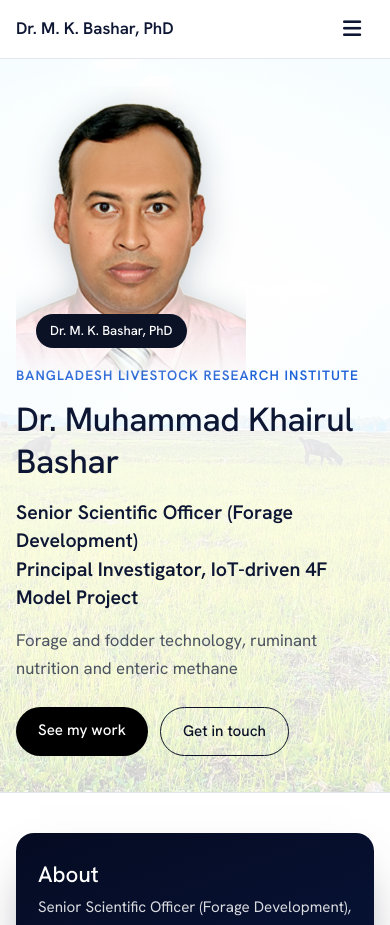
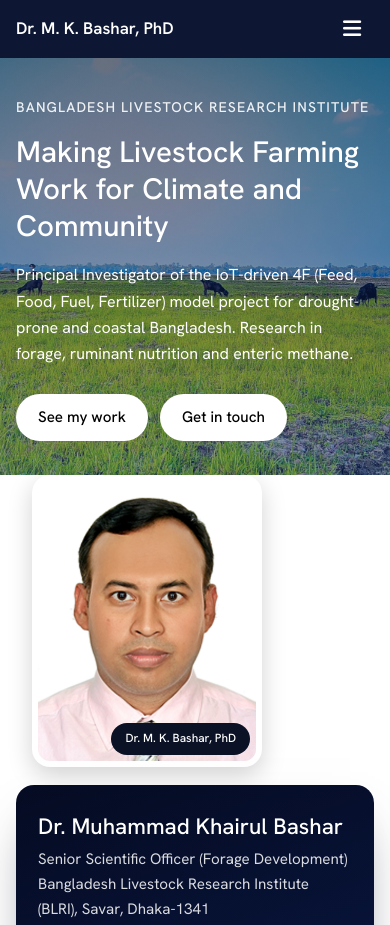
Before and after one commit to DrMKBashar/DrMKBashar.github.io, a plain HTML site: page index.html in a window 390 px wide. Shown: the top 925 px of the page. Drawn offline with Linux system fonts and the light colour scheme.

Commit message:
Restore clear photo banner on the first page with About below
Co-Authored-By: Claude Sonnet 5.5 <noreply@anthropic.com>

```diff
--- a/assets/css/style.css
+++ b/assets/css/style.css
@@ -297,78 +297,3 @@ a:hover{color:#0a2a6b}
       linear-gradient(180deg,var(--g1) 0%,var(--g2) 60%,var(--g3) 100%)}
   .featured h3,.featured p{max-width:none}
 }
-
-/* ---- hero in the style of the Shakila Faruque site: photo fades into white, framed portrait on the right ---- */
-.site-header,.site-header.solid{background:#fff;border-bottom:1px solid var(--line);box-shadow:none}
-.brand{color:var(--navy)}
-.nav a,.nav a:hover{color:var(--navy)}
-.nav a:hover{border-bottom-color:var(--navy)}
-.menu-btn{color:var(--navy)}
-.hero{position:relative;overflow:hidden;display:block;min-height:0;padding:0;color:var(--ink);background:#fff;border-bottom:1px solid var(--line)}
-.hero-bg{position:absolute;inset:0 0 0 auto;width:68%;height:100%;object-fit:cover;object-position:center 55%}
-.hero::after{content:"";position:absolute;inset:0;background:linear-gradient(90deg,#fff 0%,#fff 30%,rgba(255,255,255,.55) 52%,rgba(255,255,255,0) 82%)}
-.hero-grid{position:relative;z-index:1;display:grid;grid-template-columns:1.15fr .85fr;gap:40px;align-items:center;padding-top:112px;padding-bottom:64px}
-.hero h1{color:var(--navy);font-size:clamp(2.3rem,5vw,3.4rem);max-width:none;margin:0;letter-spacing:-.01em}
-.hero-kicker{margin:0 0 12px;color:#1f63d8;opacity:1;font-size:.85rem;font-weight:600;letter-spacing:.08em;text-transform:uppercase}
-.hero-role{margin:16px 0 0;font-size:1.22rem;font-weight:600;color:var(--navy);line-height:1.45}
-.hero-spec{margin:16px 0 24px;font-size:1.05rem;color:var(--muted);max-width:26em}
-.hero-btns .pill-outline{border:1.5px solid #0b1226;color:#0b1226;background:transparent}
-.hero-btns .pill-outline:hover{background:#0b1226;color:#fff}
-.hero-portrait{margin:0;justify-self:end;width:100%;max-width:340px;position:relative}
-.hero-portrait img{width:100%;height:auto;aspect-ratio:4/5;object-fit:cover;object-position:center 15%;border-radius:18px;border:6px solid #fff;box-shadow:0 10px 30px rgba(15,39,71,.22)}
-.hero-portrait figcaption{position:absolute;right:20px;bottom:20px;background:#0b1226;color:#fff;font-size:.82rem;font-weight:500;padding:6px 14px;border-radius:300px}
-.about{padding:56px 0 20px;background:#fff}
-.about-grid{display:block;margin-top:0}
-.about .navy-card{margin:0;max-width:none}
-@media (max-width:820px){
-  .site-header,.site-header.solid{background:#fff}
-  .nav{background:#fff;border-bottom:1px solid var(--line)}
-  .nav a{color:var(--navy);border-bottom:1px solid var(--line)}
-  .hero{padding:0;min-height:0}
-  .hero-bg{width:100%;background-position:center}
-  .hero::after{background:linear-gradient(rgba(255,255,255,.94) 0%,rgba(255,255,255,.9) 55%,rgba(255,255,255,.8) 100%)}
-  .hero-grid{grid-template-columns:1fr;padding-top:86px;padding-bottom:40px;gap:26px}
-  .hero-portrait{order:-1;justify-self:start;max-width:220px}
-  .hero h1{font-size:2.1rem}
-  .about{padding:40px 0 10px}
-  .about-grid{margin-top:0}
-  .about .navy-card{margin:0;padding:28px 22px}
-}
-
-/* ---- bottom of the background photo blurs into white; text side stays clean ---- */
-.hero-bg{z-index:0}
-.hero::before{content:"";position:absolute;left:0;right:0;bottom:0;height:46%;z-index:1;pointer-events:none;
-  background:linear-gradient(to bottom,rgba(255,255,255,0) 0%,rgba(255,255,255,.55) 55%,#fff 100%);
-  -webkit-backdrop-filter:blur(9px);backdrop-filter:blur(9px);
-  -webkit-mask-image:linear-gradient(to bottom,transparent 0%,#000 70%);mask-image:linear-gradient(to bottom,transparent 0%,#000 70%)}
-.hero::after{z-index:1;background:linear-gradient(90deg,#fff 0%,#fff 38%,rgba(255,255,255,.5) 56%,rgba(255,255,255,0) 86%)}
-.hero-grid{z-index:2}
-@media (max-width:820px){
-  .hero::before{height:34%}
-}
-
-/* ---- portrait as a cut-out: no frame, stands on the bottom edge, shoulders fade into the page ---- */
-.hero-grid{align-items:end;padding-bottom:0}
-.hero-text{align-self:center;padding:0 0 64px}
-.hero-portrait{align-self:end;justify-self:end;max-width:380px;margin:0}
-.hero-portrait img{display:block;width:100%;height:auto;aspect-ratio:auto;object-fit:contain;border:0;border-radius:0;box-shadow:none;
-  filter:drop-shadow(0 6px 16px rgba(15,39,71,.22));
-  -webkit-mask-image:linear-gradient(to bottom,#000 78%,rgba(0,0,0,0) 100%);mask-image:linear-gradient(to bottom,#000 78%,rgba(0,0,0,0) 100%)}
-.hero-portrait figcaption{right:14px;bottom:26px}
-@media (max-width:820px){
-  .hero-grid{padding-bottom:0;gap:0;align-items:start}
-  .hero-text{padding:0 0 36px;order:2}
-  .hero-portrait{order:1;justify-self:start;align-self:start;max-width:230px;margin-bottom:-18px}
-  .hero-portrait figcaption{right:auto;left:20px;bottom:34px}
-}
-@media (max-width:820px){
-  .hero::after{background:linear-gradient(rgba(255,255,255,.93) 0%,rgba(255,255,255,.9) 55%,rgba(255,255,255,.8) 100%)}
-  .hero::before{display:none}
-}
-
-/* ---- desktop: portrait on the left, text on the right (background photo and its fade unchanged) ---- */
-@media (min-width:821px){
-  .hero-grid{grid-template-columns:.85fr 1.15fr}
-  .hero-portrait{order:-1;justify-self:start}
-  .hero-text{padding:30px 36px;margin-bottom:56px;background:rgba(255,255,255,.84);-webkit-backdrop-filter:blur(8px);backdrop-filter:blur(8px);border-radius:18px}
-}
--- a/index.html
+++ b/index.html
@@ -13,7 +13,7 @@
   <link rel="preconnect" href="https://fonts.gstatic.com" crossorigin>
   <link href="https://fonts.googleapis.com/css2?family=Hanken+Grotesk:wght@400;500;600;700&display=swap" rel="stylesheet">
   <link rel="stylesheet" href="https://cdnjs.cloudflare.com/ajax/libs/font-awesome/6.5.1/css/all.min.css" crossorigin="anonymous" referrerpolicy="no-referrer">
-  <link rel="stylesheet" href="assets/css/style.css?v=23">
+  <link rel="stylesheet" href="assets/css/style.css?v=24">
 </head>
 <body>
   <a class="skip" href="#main">Skip to content</a>
@@ -38,31 +38,27 @@
   <main id="main">
     <!-- HERO -->
     <section class="hero">
-      <img class="hero-bg" src="assets/img/hero-field.jpg" alt="">
-      <div class="wrap hero-grid">
-        <div class="hero-text">
-          <p class="hero-kicker">Bangladesh Livestock Research Institute</p>
-          <h1>Dr. Muhammad Khairul Bashar</h1>
-          <p class="hero-role">Senior Scientific Officer (Forage Development)<br>Principal Investigator, IoT-driven 4F Model Project</p>
-          <p class="hero-spec">Forage and fodder technology, ruminant nutrition and enteric methane</p>
-          <div class="hero-btns">
-            <a class="pill pill-navy" href="#projects">See my work</a>
-            <a class="pill pill-outline" href="#contact">Get in touch</a>
-          </div>
+      <div class="wrap hero-in">
+        <p class="hero-kicker">Bangladesh Livestock Research Institute</p>
+        <h1>Making Livestock Farming Work for Climate and Community</h1>
+        <p class="hero-lead">Principal Investigator of the IoT-driven 4F (Feed, Food, Fuel, Fertilizer) model project for drought-prone and coastal Bangladesh. Research in forage, ruminant nutrition and enteric methane.</p>
+        <div class="hero-btns">
+          <a class="pill pill-white" href="#projects">See my work</a>
+          <a class="pill pill-white" href="#contact">Get in touch</a>
         </div>
-        <figure class="hero-portrait">
-          <img src="assets/img/portrait-cutout.png" alt="Dr. Muhammad Khairul Bashar" width="414" height="532">
-          <figcaption>Dr. M. K. Bashar, PhD</figcaption>
-        </figure>
       </div>
     </section>
 
     <!-- ABOUT -->
     <section id="about" class="about">
       <div class="wrap about-grid">
+        <figure class="photo">
+          <img src="assets/img/portrait.jpg" alt="Dr. Muhammad Khairul Bashar" width="414" height="532">
+          <figcaption>Dr. M. K. Bashar, PhD</figcaption>
+        </figure>
         <div class="navy-card">
-          <h2>About</h2>
-          <p class="card-role">Senior Scientific Officer (Forage Development), Bangladesh Livestock Research Institute (BLRI), Savar, Dhaka-1341</p>
+          <h2>Dr. Muhammad Khairul Bashar</h2>
+          <p class="card-role">Senior Scientific Officer (Forage Development)<br>Bangladesh Livestock Research Institute (BLRI), Savar, Dhaka-1341</p>
           <p>Dr. Bashar has worked at BLRI since September 2012, first as Scientific Officer and, since March 2021, as Senior Scientific Officer in forage development. He plans and runs research, demonstrates technology under farmers' conditions, trains farmers and NGO staff, and presents results at national and international forums.</p>
           <p>He completed his PhD in Animal Nutrition and Climate Change at the University of Hohenheim, Germany (2024, cum laude), with a scholarship from the NATP Phase-II project, BARC. He is a co-developer of the BLRI Napier grass varieties and of Moringa as an animal feed.</p>
           <ul class="contact-line">
@@ -390,6 +386,6 @@
     <figure><img alt=""><figcaption></figcaption></figure>
   </div>
 
-  <script src="assets/js/main.js?v=23"></script>
+  <script src="assets/js/main.js?v=24"></script>
 </body>
 </html>
```
